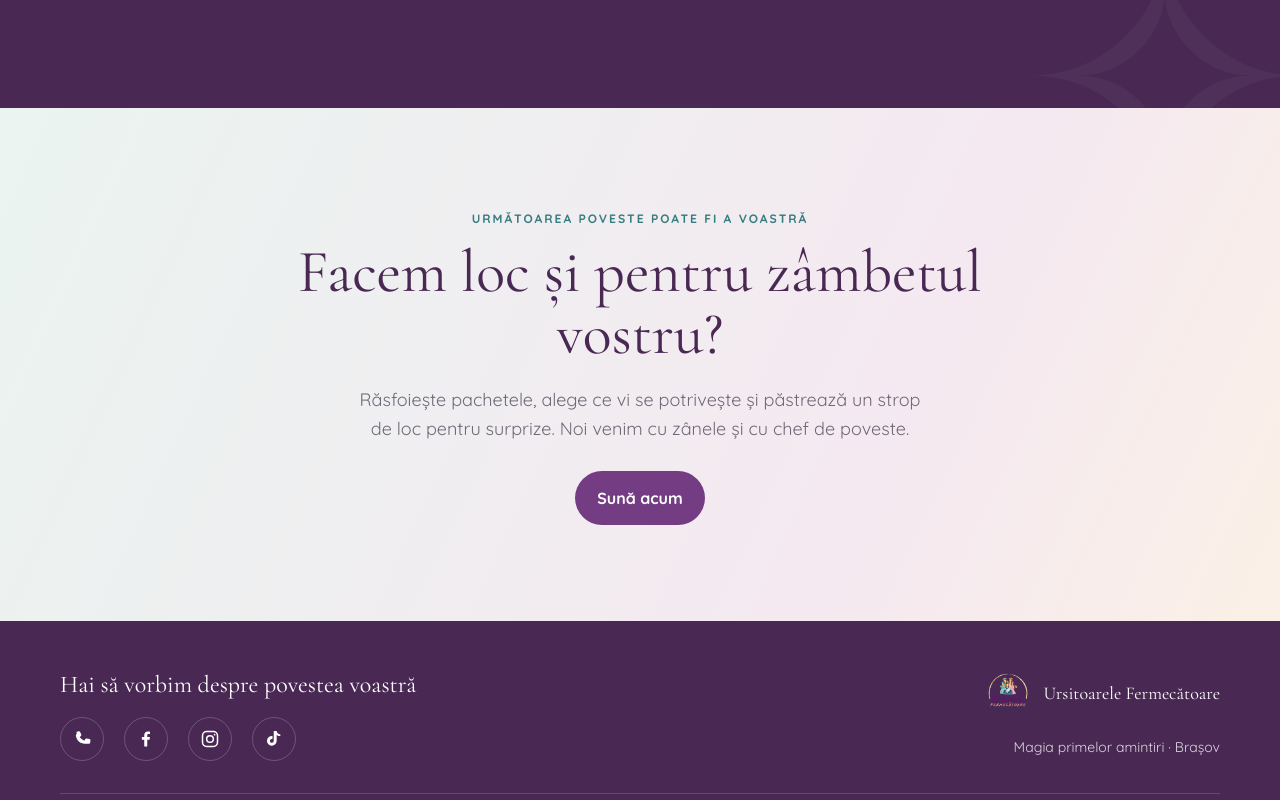
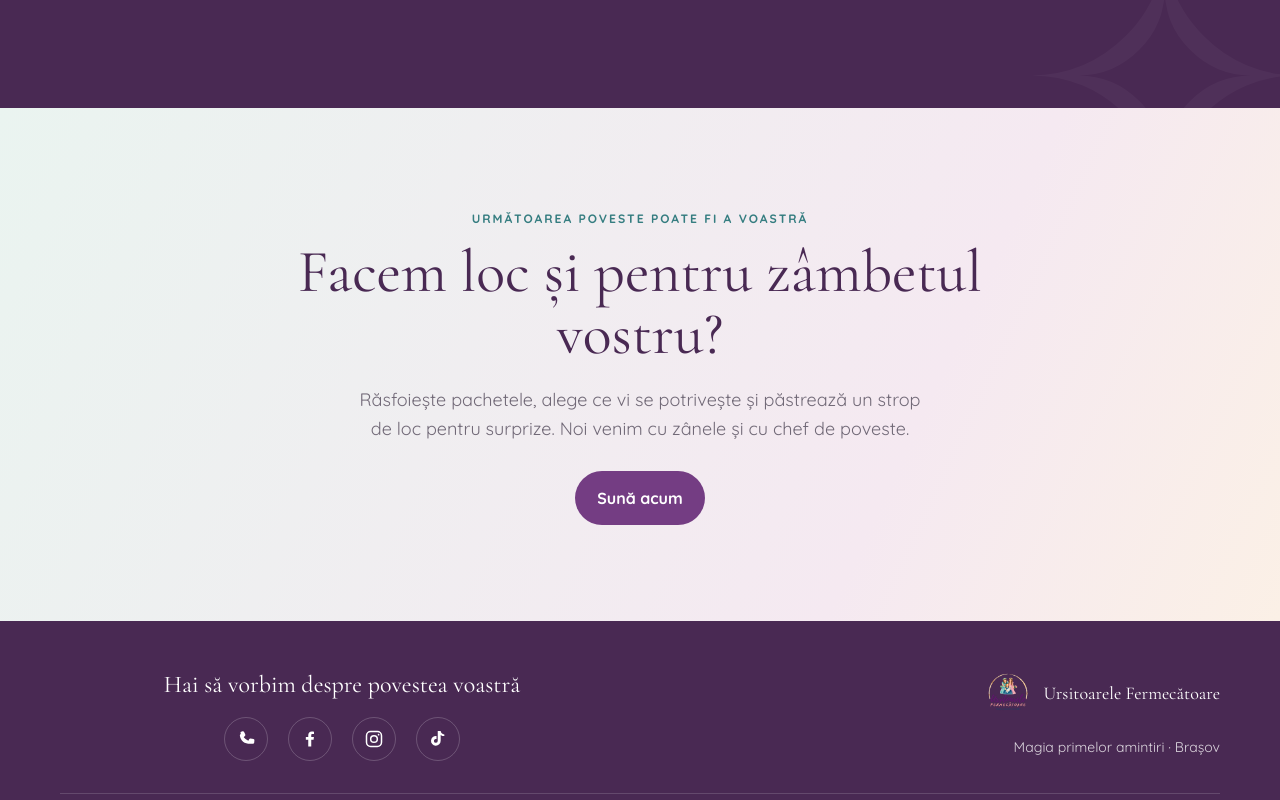
Before and after one commit to anndra17/FairiesWebsite, an Angular app: page / in a window 1280 px wide. Shown: the part 2784-3584 px from the top of the page. Built offline with nearby package versions, Linux system fonts and the light colour scheme.

Commit message:
Center footer contact details
Center the contact heading and contact links in the site footer.

```diff
--- a/src/app/shared/components/site-footer/site-footer.component.html
+++ b/src/app/shared/components/site-footer/site-footer.component.html
@@ -1,9 +1,9 @@
 <footer class="bg-plum-dark py-10 text-white/80 sm:py-12">
   <div class="site-container">
     <div class="grid gap-8 border-b border-white/15 pb-8 sm:grid-cols-2 sm:items-start">
-      <div>
+      <div class="text-center">
         <h2 class="font-display text-2xl text-white">{{ content.footer.contactHeading }}</h2>
-        <div class="mt-4 flex flex-wrap items-center gap-x-5 gap-y-3">
+        <div class="mt-4 flex flex-wrap items-center justify-center gap-x-5 gap-y-3">
           @if (phoneHref) {
             <a class="inline-flex size-11 items-center justify-center rounded-full border border-white/20 text-white transition hover:border-rose-light hover:bg-white/10 hover:text-rose-light focus-visible:outline focus-visible:outline-2 focus-visible:outline-offset-4 focus-visible:outline-rose-light" [href]="phoneHref" [attr.aria-label]="content.footer.phoneLabel">
               <svg class="size-5 fill-current" viewBox="0 0 24 24" aria-hidden="true" focusable="false"><path d="M6.6 2.8 9.2 2.2c.7-.2 1.4.2 1.6.9l1.1 3.4c.2.6 0 1.2-.5 1.6l-1.8 1.4a14.3 14.3 0 0 0 4.9 4.9l1.4-1.8c.4-.5 1-.7 1.6-.5l3.4 1.1c.7.2 1.1.9.9 1.6l-.6 2.6c-.2.8-.9 1.3-1.7 1.3C10.3 18.7 5.3 13.7 5.3 7c0-.8.5-1.5 1.3-1.7Z" transform="rotate(-8 12 12)" /></svg>
```
